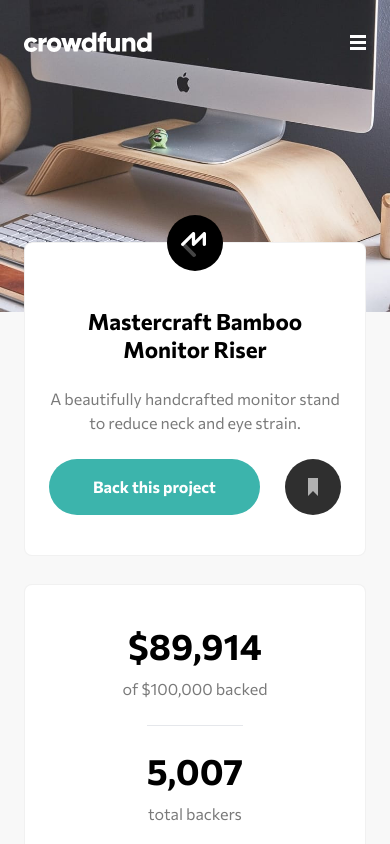
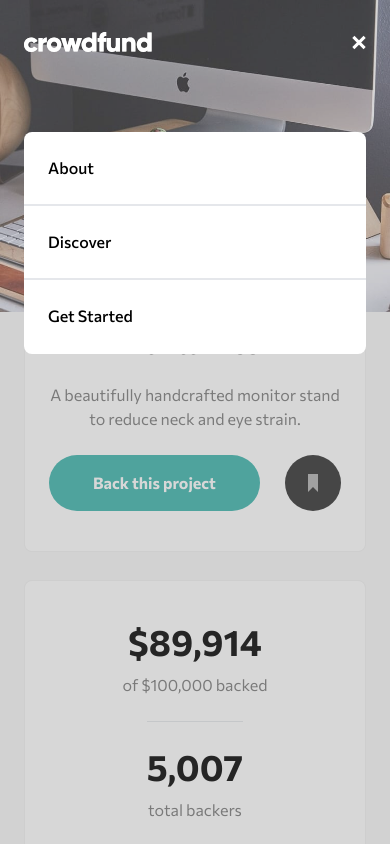
Before and after one commit to GabeGar/crowdfunding-product-page, a React (Vite) app: page / in a window 390 px wide. Both pictures are taken after a click on the button 358 px from the left and 42 px from the top of the page. Shown: the top 844 px of the page. Built offline with nearby package versions, Linux system fonts and the light colour scheme.

Commit message:
creates Mobile menu and associated context components

```diff
--- a/src/App.jsx
+++ b/src/App.jsx
@@ -1,21 +1,32 @@
-import logo from '../src/assets/images/logo.svg';
 import hamburger from '../src/assets/images/icon-hamburger.svg';
 import masterCraft from '../src/assets/images/logo-mastercraft.svg';
+
+import { useMobileMenu } from './contexts/MobileMenuContext';
+
+import Logo from './components/UI/Logo';
 import Bookmark from './components/UI/Bookmark';
 import ProgressBar from './components/UI/ProgressBar';
+import MobileMenuOverlay from './components/UI/MobileMenu';
 
 const App = () => {
+    const { mobileMenuVisible, setMobileMenuVisible } = useMobileMenu();
+
     return (
         <div className="min-h-screen bg-neutral-dark-gray/5">
             <div className="min-h-[42dvh] bg-bg-hero-mobile bg-[100%,auto] bg-no-repeat bg-top px-6 py-8">
                 <header className="flex justify-between">
-                    <span>
-                        <img src={logo} alt="Crowdfund logo" />
-                    </span>
-                    <nav>
-                        <button>
-                            <img src={hamburger} alt="Menu toggle" />
-                        </button>
+                    <Logo />
+                    <nav className="relative">
+                        {mobileMenuVisible && (
+                            <MobileMenuOverlay
+                                setMobileMenuVisible={setMobileMenuVisible}
+                            />
+                        )}
+                        {!mobileMenuVisible && (
+                            <button onClick={() => setMobileMenuVisible(true)}>
+                                <img src={hamburger} alt="Menu toggle" />
+                            </button>
+                        )}
                     </nav>
                 </header>
 
--- /dev/null
+++ b/src/components/UI/MobileMenu.jsx
@@ -0,0 +1,42 @@
+import { createPortal } from 'react-dom';
+
+import { useMobileMenu } from '../../contexts/MobileMenuContext';
+import closeMenu from '../../assets/images/icon-close-menu.svg';
+
+import Overlay from './Overlay';
+import Logo from './Logo';
+
+const MobileMenu = () => {
+    const { setMobileMenuVisible } = useMobileMenu();
+
+    return (
+        <Overlay>
+            <div className="flex justify-between">
+                <Logo />
+                <button onClick={() => setMobileMenuVisible(false)}>
+                    <img src={closeMenu} alt="Exit menu" />
+                </button>
+            </div>
+            <ul className="grid grid-rows-3 my-[5rem] rounded-lg bg-white font-medium">
+                <li className="first-of-type:border-b-2 p-6">
+                    <a href="#About page">About</a>
+                </li>
+                <li className="[&:nth-child(2)]:border-b-2 p-6">
+                    <a href="#Discover page">Discover</a>
+                </li>
+                <li className="p-6">
+                    <a href="#Get Started page">Get Started</a>
+                </li>
+            </ul>
+        </Overlay>
+    );
+};
+
+const MobileMenuOverlay = () => {
+    return createPortal(
+        <MobileMenu />,
+        document.querySelector('#overlay--root'),
+    );
+};
+
+export default MobileMenuOverlay;
--- /dev/null
+++ b/src/components/UI/Overlay.jsx
@@ -0,0 +1,9 @@
+const Overlay = ({ children }) => {
+    return (
+        <div className="absolute min-h-screen w-full mx-auto z-10 px-6 py-8 bg-neutral-dark-gray/30">
+            {children}
+        </div>
+    );
+};
+
+export default Overlay;
--- /dev/null
+++ b/src/contexts/MobileMenuContext.jsx
@@ -0,0 +1,36 @@
+import { createContext, useContext, useState } from 'react';
+
+const MobileMenuContext = createContext({
+    mobileMenuVisible: false,
+    setMobileMenuVisible: () => {},
+});
+
+const MobileMenuProvider = ({ children }) => {
+    const [mobileMenuVisible, setMobileMenuVisible] = useState(false);
+
+    return (
+        <MobileMenuContext.Provider
+            value={{
+                mobileMenuVisible,
+                setMobileMenuVisible,
+            }}
+        >
+            {children}
+        </MobileMenuContext.Provider>
+    );
+};
+
+const useMobileMenu = () => {
+    const ctx = useContext(MobileMenuContext);
+
+    if (ctx === undefined) {
+        throw new Error(
+            'Mobile menu context was used outside the MobileMenuProvider.',
+        );
+    }
+
+    return ctx;
+};
+
+export default MobileMenuProvider;
+export { useMobileMenu };
--- a/src/main.jsx
+++ b/src/main.jsx
@@ -1,10 +1,14 @@
-import React from "react";
-import ReactDOM from "react-dom/client";
-import App from "./App.jsx";
-import "./index.css";
+import React from 'react';
+import ReactDOM from 'react-dom/client';
 
-ReactDOM.createRoot(document.querySelector("#root")).render(
+import MobileMenuProvider from './contexts/MobileMenuContext.jsx';
+import App from './App.jsx';
+import './index.css';
+
+ReactDOM.createRoot(document.querySelector('#root')).render(
     <React.StrictMode>
-        <App />
-    </React.StrictMode>
+        <MobileMenuProvider>
+            <App />
+        </MobileMenuProvider>
+    </React.StrictMode>,
 );
```
